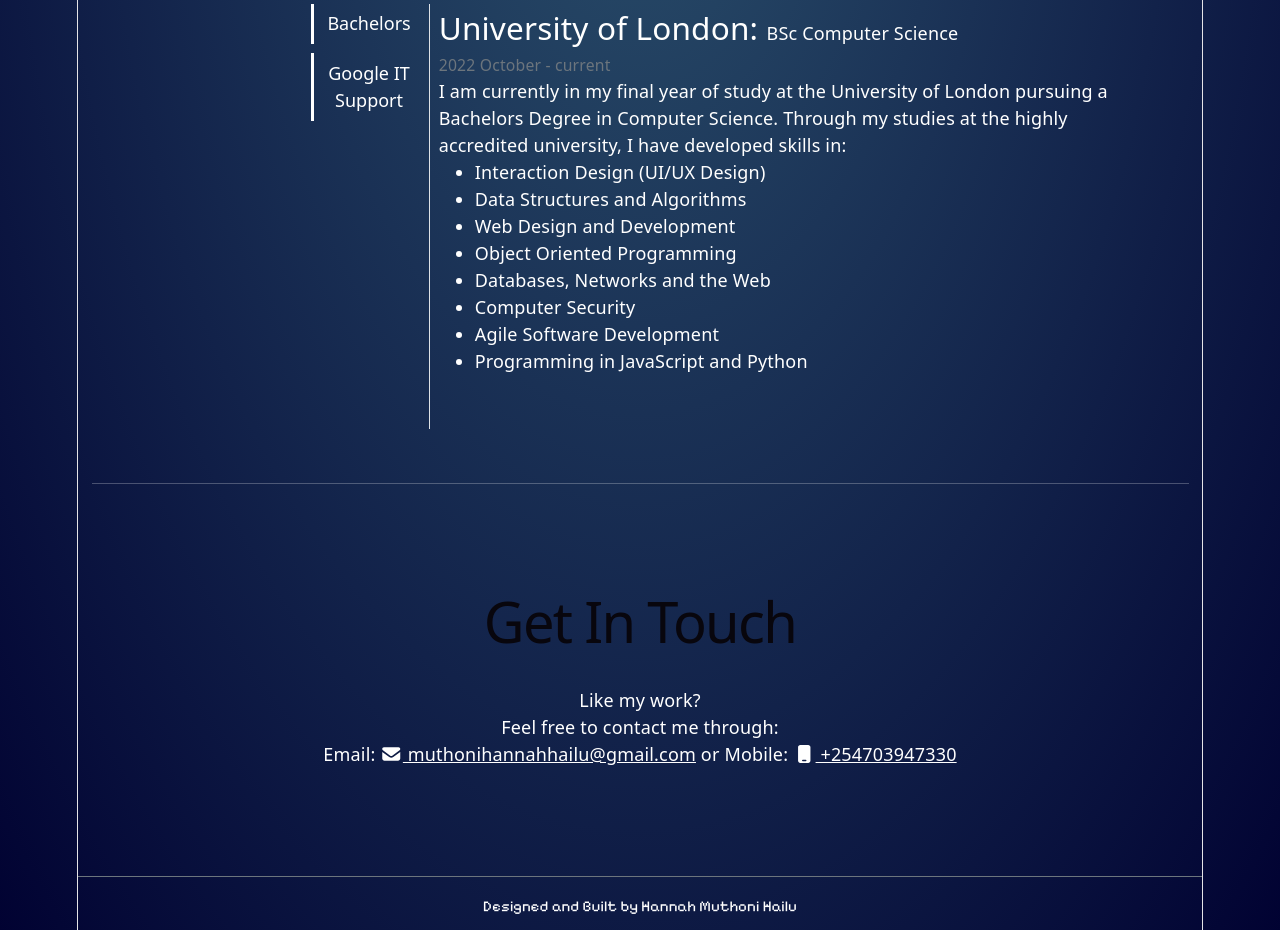
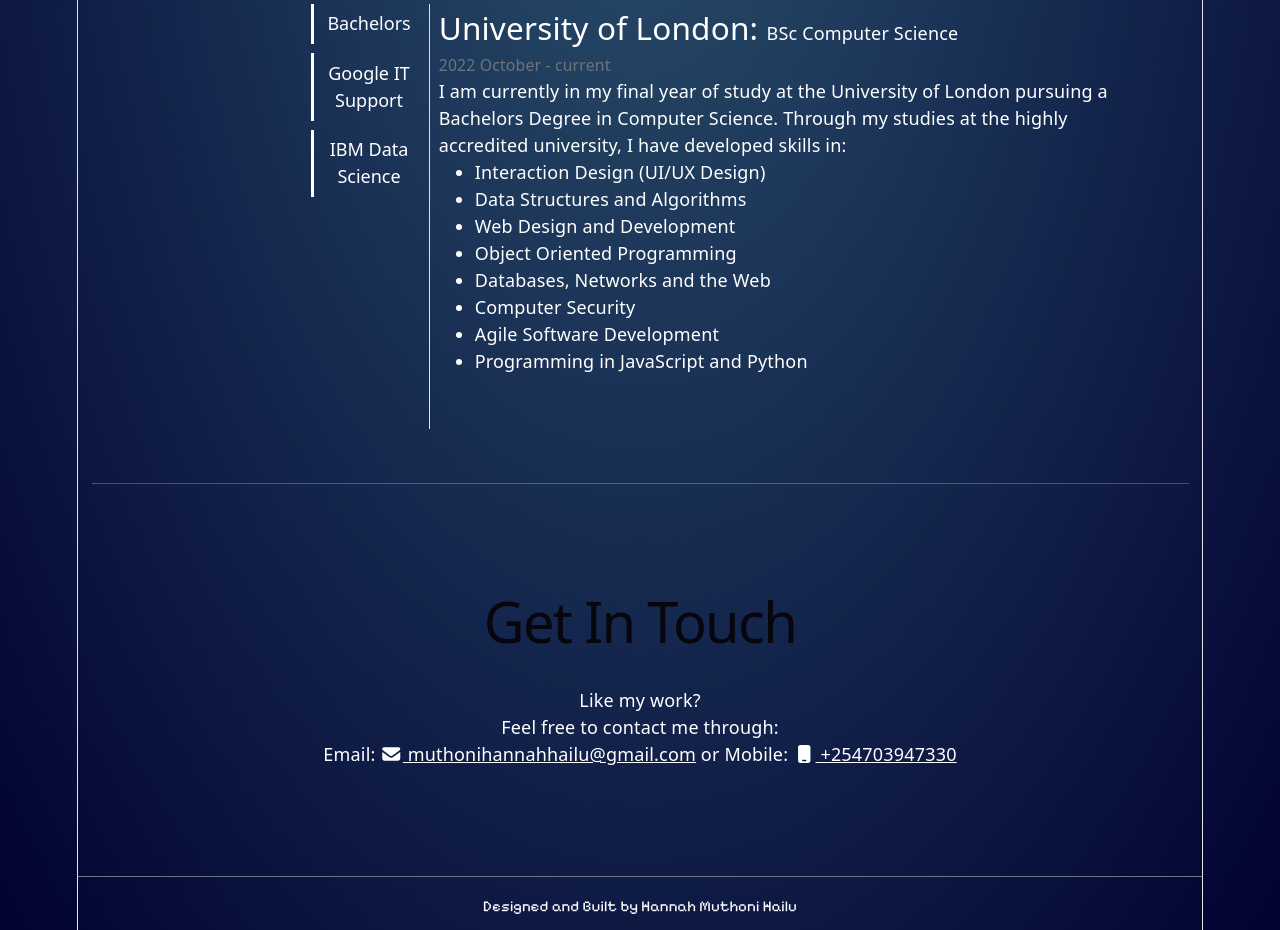
Before and after one commit to Hannah-Muthoni-Hailu/Hannah-Muthoni-Portfolio, a React (Vite) app: page / in a window 1280 px wide. Shown: the part 1520-2450 px from the top of the page. Built offline with nearby package versions, Linux system fonts and the light colour scheme; a web font is replaced by a local one.

Commit message:
Added IBM Data Science Certification

```diff
--- a/src/components/Education.jsx
+++ b/src/components/Education.jsx
@@ -36,6 +36,22 @@ export default function Education() {
             ],
             'certificate': 'https://coursera.org/share/f511f3a687a171fa29ee928fcc90991b'
         },
+        {
+            'typeOfStudy': 'IBM Data Science',
+            'schoolName': 'IBM Data Science by IBM on Coursera',
+            'qualification': 'Certification',
+            'studyDuration': '2023 October - 2024 February',
+            'description': 'I completed a professional certification developed by IBM that allowed me to develop skills in the data science pipeline including data management and visualization, model building, deployment, monitoring and assessment and Python skills for data science',
+            'skills': [
+                'Data Science Toolkit',
+                'Python programming for Data Science',
+                'Data Science Methodology',
+                'Databases and SQL',
+                'Data Visualization with Python',
+                'Machine Learning with Python',
+            ],
+            'certificate': 'https://coursera.org/share/e2cfbd47711e88034e560cf07ae84e36'
+        },
     ]
     const [content, setContent] = useState(education[0])
     return(
```
